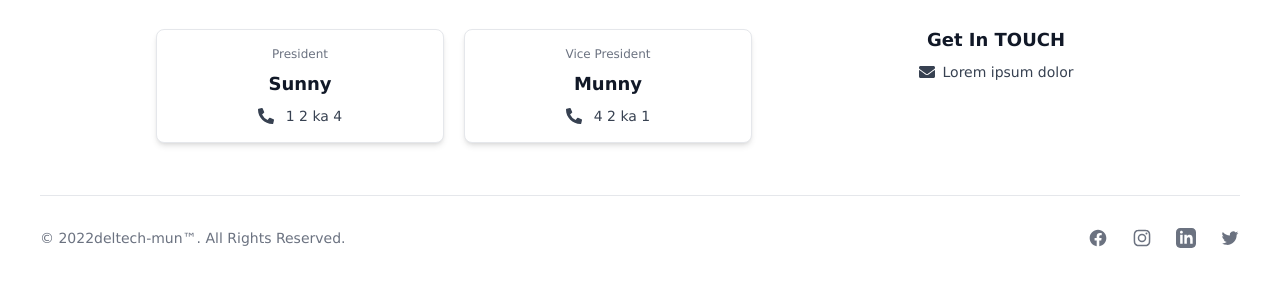
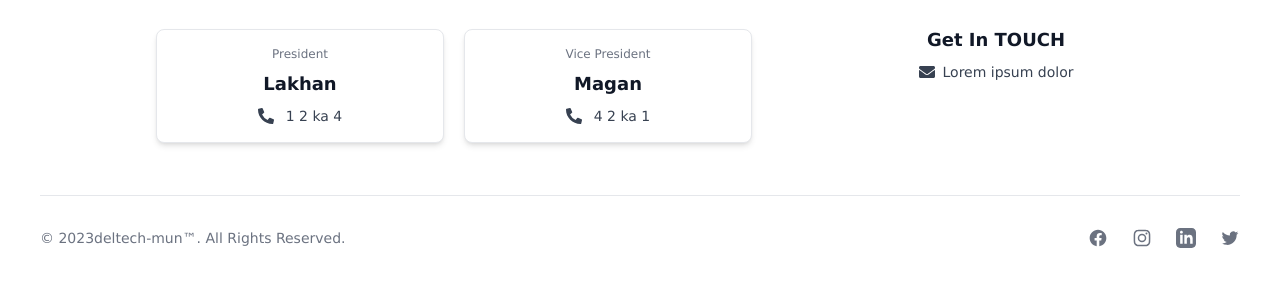
Before and after one commit to VarunDTU/deltech-website, a React (Create React App) app: page / in a window 1280 px wide. Shown: the part 3331-3616 px from the top of the page. Built offline with nearby package versions, Linux system fonts and the light colour scheme.

Commit message:
Update footer.js

```diff
--- a/src/components/footer.js
+++ b/src/components/footer.js
@@ -38,7 +38,7 @@ const Footer = () => {
                   President
                 </p>
                 <h5 className="mb-2  md:text-lg font-bold text-gray-900 dark:text-white">
-                  Sunny
+                  Lakhan
                 </h5>
                 <div className="font-normal flex flex-row items-center text-gray-700 dark:text-gray-400">
                   <span>
@@ -52,7 +52,7 @@ const Footer = () => {
                   Vice President
                 </p>
                 <h5 className="mb-2 md:text-lg font-bold text-gray-900 dark:text-white">
-                  Munny
+                  Magan
                 </h5>
                 <div className="font-normal flex flex-row items-center text-gray-700 dark:text-gray-400">
                   <span>
@@ -78,7 +78,7 @@ const Footer = () => {
         <hr className="my-6 border-gray-200 sm:mx-auto dark:border-gray-700 lg:my-8" />
         <div className="sm:flex sm:items-center sm:justify-between">
           <span className="text-sm text-gray-500 sm:text-center dark:text-gray-400">
-            © 2022
+            © 2023
             <a href="/" className="hover:underline">
               deltech-mun™
             </a>
```
